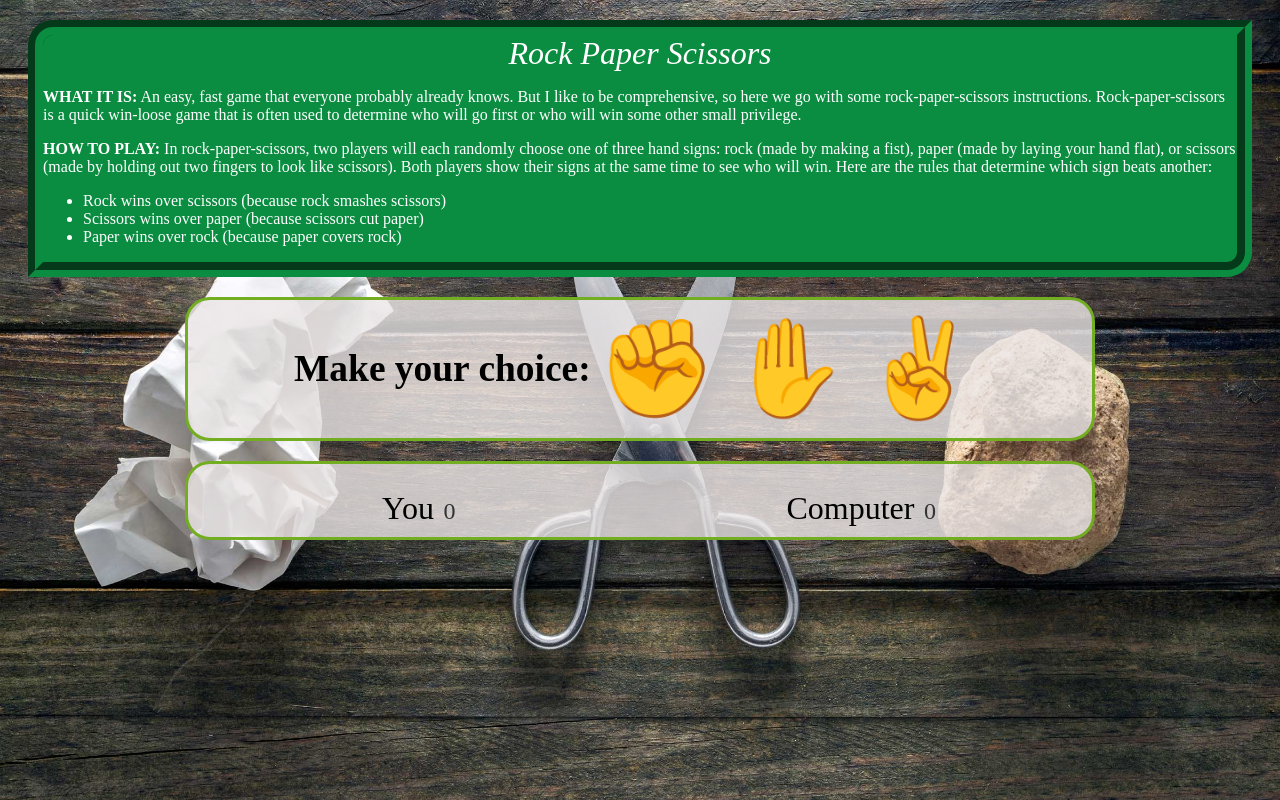
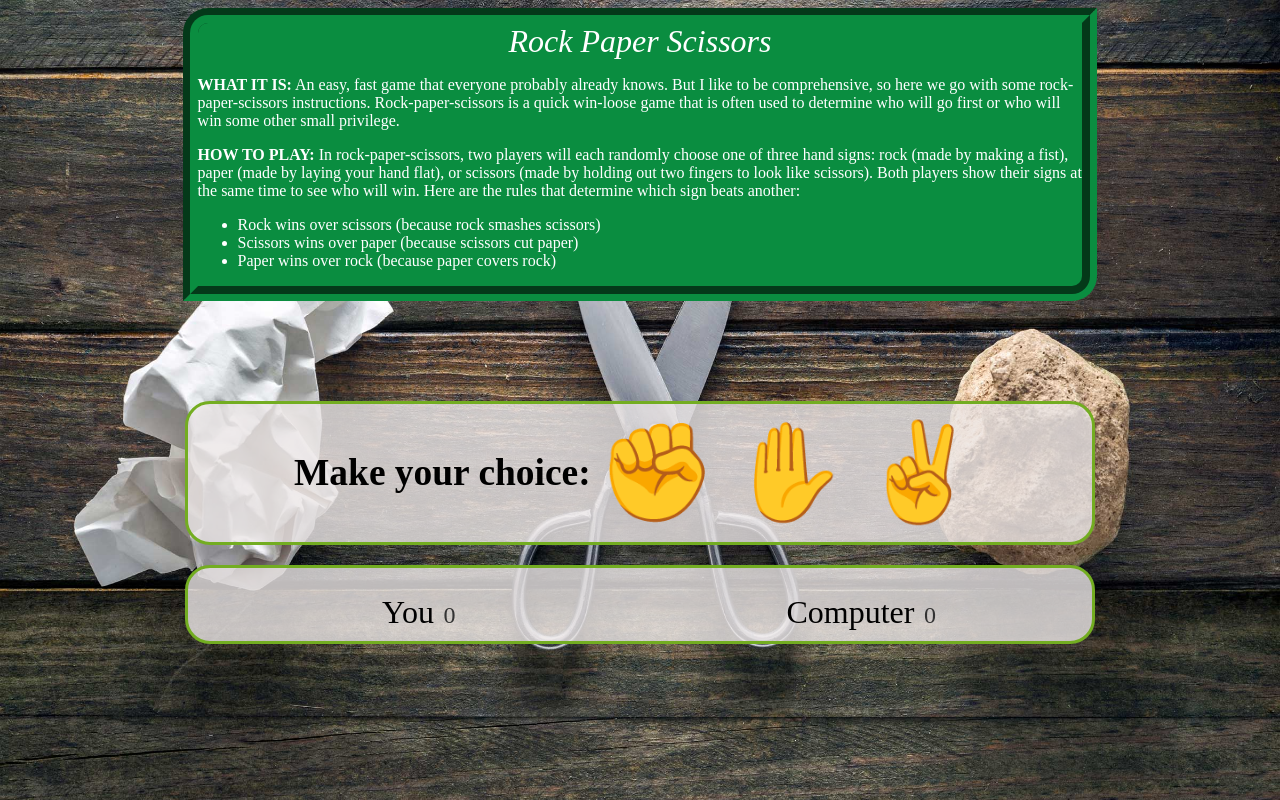
Before and after one commit to mikyrenato/2nd-Project, a plain HTML site: page index.html in a window 1280 px wide. Drawn offline with Linux system fonts and the light colour scheme.

Commit message:
Add style to the game

```diff
--- a/assets/css/style.css
+++ b/assets/css/style.css
@@ -55,7 +55,7 @@ html {
     width: 70%;
     border: 3px solid #73AD21;
     padding: 10px;
-    margin-top: 20px;
+    margin-top: 100px;
     color: black;
     font-size: 200%;
   }
@@ -83,13 +83,13 @@ html {
     background-color: green;
     color: white;
     text-align: center;
-    margin-top: 20px;
-    margin-left: 20px;
     border: 15px groove #0a8d40;
     margin-right: 20px;
     background-color: #0a8d40;
     border-radius: 25px 0 25px 0;
     font-size: 100%;
+    width: 70%;
+    margin: auto;
 }
 
 li, p {
```
